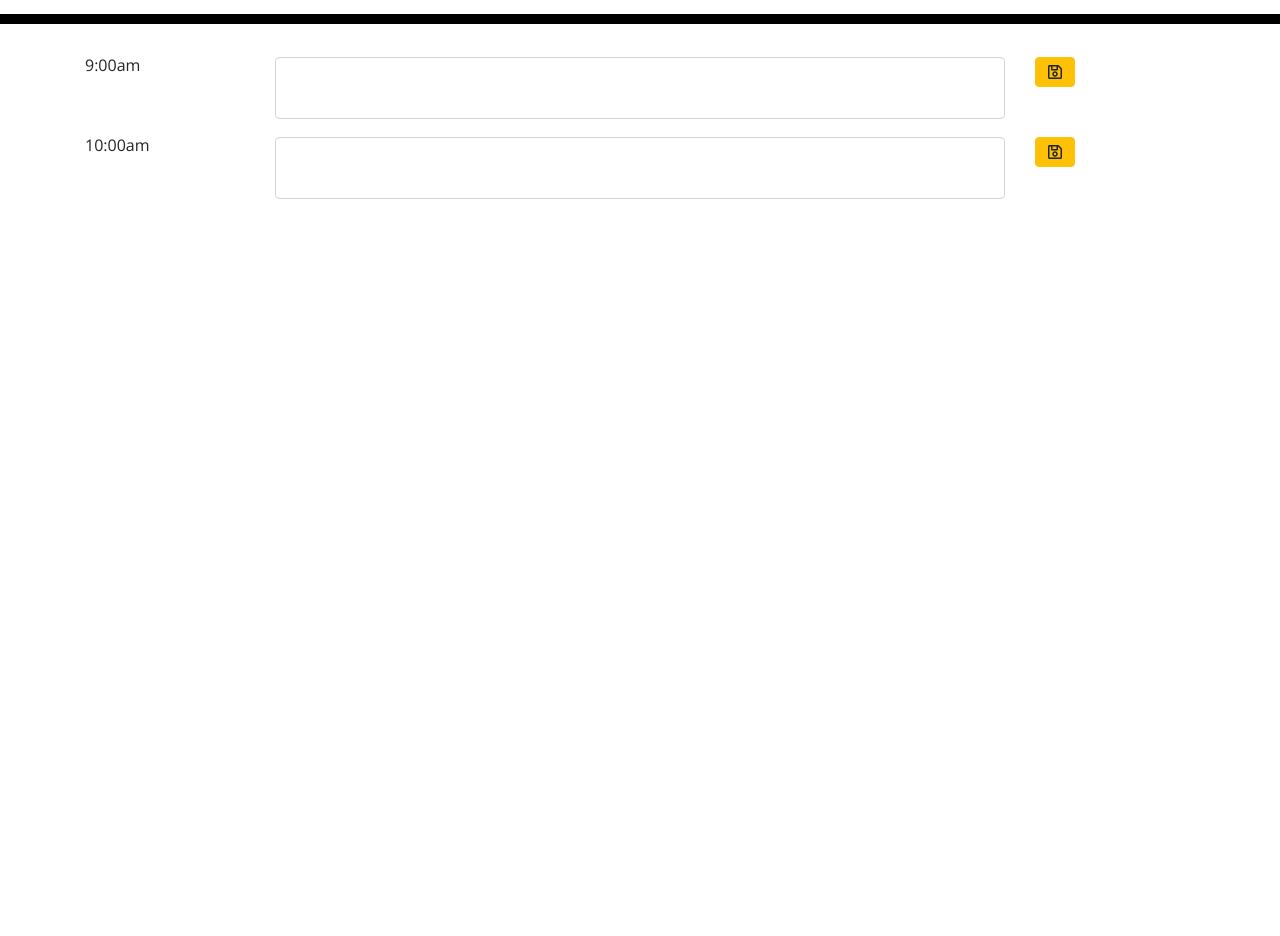
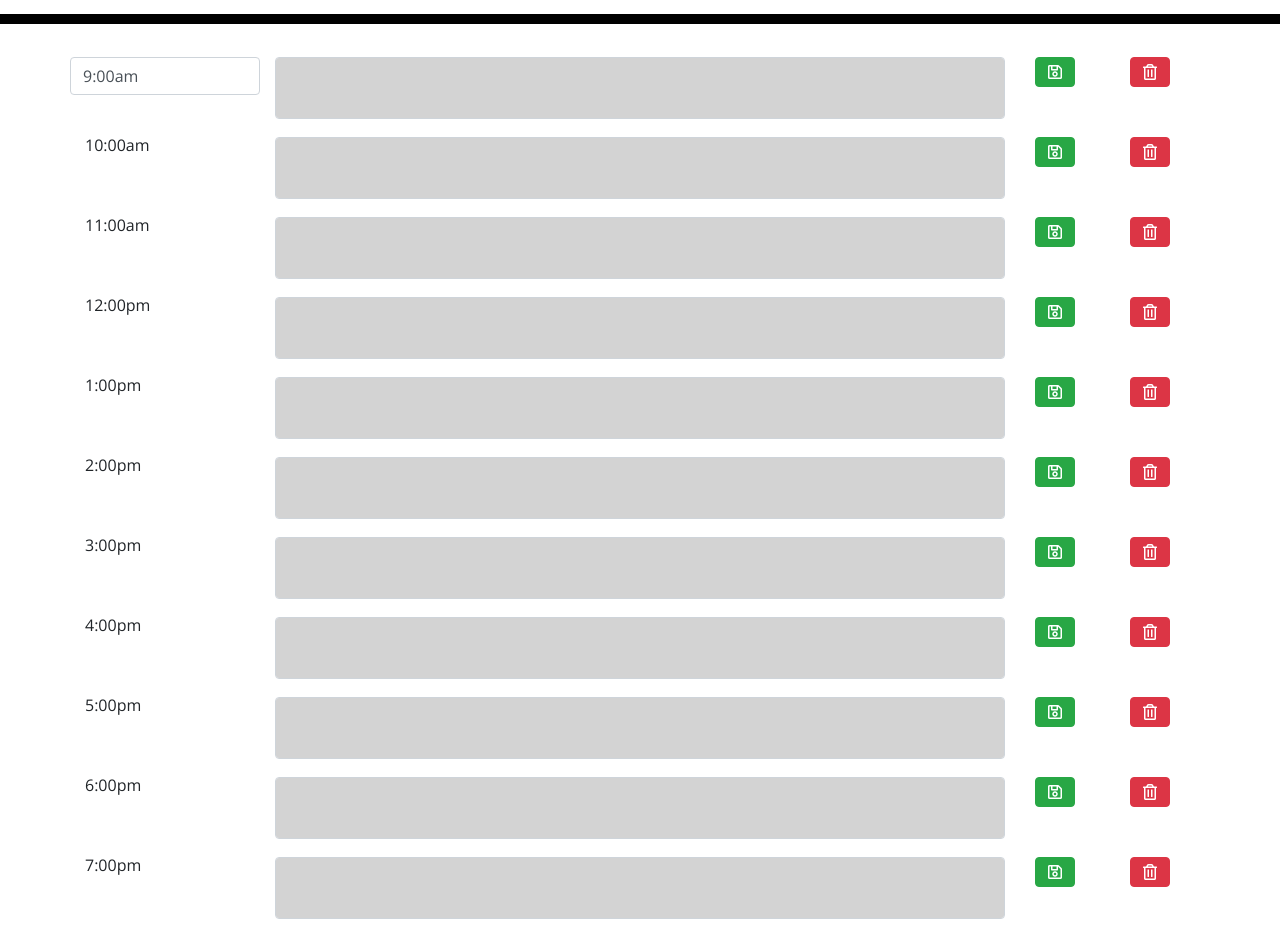
Before and after one commit to cmoss703/daily-planner, a plain HTML site: page index.html in a window 1280 px wide. Shown: the part 280-1216 px from the top of the page. Before the commit the page ends 800 px from the top, so only its background shows below. Drawn offline with nearby package versions, Linux system fonts and the light colour scheme.

Commit message:
made all time blocks and function to colorize based on current time

```diff
--- a/index.html
+++ b/index.html
@@ -33,15 +33,82 @@
     <div class="container">
       <!-- Timeblocks go here -->
       <div class="row">
-        <div class="col-md-2"><p>9:00am</p></div>
-        <div class="col-md-8"><textarea class="form-control" id="task-save9"></textarea></div>
-        <div class="col-md-2"><button class="btn btn-warning far fa-save" id="save9"></button></div>
+        <div class="col-md-2 form-control"><p>9:00am</p></div>
+        <div class="col-md-8"><textarea class="form-control" id="task-hour9"></textarea></div>
+        <div class="col-md-1"><button class="btn btn-success far fa-save" id="hour9"></button></div>
+        <div class="col-md-1"><button class="btn btn-danger far fa-trash-alt" id="clear9"></button></div>
       </div>
+
       <div class="row">
         <div class="col-md-2"><p>10:00am</p></div>
-        <div class="col-md-8"><textarea class="form-control" id="task10"></textarea></div>
-        <div class="col-md-2"><button class="btn btn-warning far fa-save" id="save10"></button></div>
+        <div class="col-md-8"><textarea class="form-control" id="task-hour10"></textarea></div>
+        <div class="col-md-1"><button class="btn btn-success far fa-save" id="hour10"></button></div>
+        <div class="col-md-1"><button class="btn btn-danger far fa-trash-alt" id="clear10"></button></div>
       </div>
+
+      <div class="row">
+        <div class="col-md-2"><p>11:00am</p></div>
+        <div class="col-md-8"><textarea class="form-control" id="task-hour11"></textarea></div>
+        <div class="col-md-1"><button class="btn btn-success far fa-save" id="hour11"></button></div>
+        <div class="col-md-1"><button class="btn btn-danger far fa-trash-alt" id="clear11"></button></div>
+      </div>
+
+      <div class="row">
+        <div class="col-md-2"><p>12:00pm</p></div>
+        <div class="col-md-8"><textarea class="form-control" id="task-hour12"></textarea></div>
+        <div class="col-md-1"><button class="btn btn-success far fa-save" id="hour12"></button></div>
+        <div class="col-md-1"><button class="btn btn-danger far fa-trash-alt" id="clear12"></button></div>
+      </div>
+
+      <div class="row">
+        <div class="col-md-2"><p>1:00pm</p></div>
+        <div class="col-md-8"><textarea class="form-control" id="task-hour13"></textarea></div>
+        <div class="col-md-1"><button class="btn btn-success far fa-save" id="hour13"></button></div>
+        <div class="col-md-1"><button class="btn btn-danger far fa-trash-alt" id="clear13"></button></div>
+      </div>
+
+      <div class="row">
+        <div class="col-md-2"><p>2:00pm</p></div>
+        <div class="col-md-8"><textarea class="form-control" id="task-hour14"></textarea></div>
+        <div class="col-md-1"><button class="btn btn-success far fa-save" id="hour14"></button></div>
+        <div class="col-md-1"><button class="btn btn-danger far fa-trash-alt" id="clear14"></button></div>
+      </div>
+
+      <div class="row">
+        <div class="col-md-2"><p>3:00pm</p></div>
+        <div class="col-md-8"><textarea class="form-control" id="task-hour15"></textarea></div>
+        <div class="col-md-1"><button class="btn btn-success far fa-save" id="hour15"></button></div>
+        <div class="col-md-1"><button class="btn btn-danger far fa-trash-alt" id="clear15"></button></div>
+      </div>
+
+      <div class="row">
+        <div class="col-md-2"><p>4:00pm</p></div>
+        <div class="col-md-8"><textarea class="form-control" id="task-hour16"></textarea></div>
+        <div class="col-md-1"><button class="btn btn-success far fa-save" id="hour16"></button></div>
+        <div class="col-md-1"><button class="btn btn-danger far fa-trash-alt" id="clear16"></button></div>
+      </div>
+
+      <div class="row">
+        <div class="col-md-2"><p>5:00pm</p></div>
+        <div class="col-md-8"><textarea class="form-control" id="task-hour17"></textarea></div>
+        <div class="col-md-1"><button class="btn btn-success far fa-save" id="hour17"></button></div>
+        <div class="col-md-1"><button class="btn btn-danger far fa-trash-alt" id="clear17"></button></div>
+      </div>
+
+      <div class="row">
+        <div class="col-md-2"><p>6:00pm</p></div>
+        <div class="col-md-8"><textarea class="form-control" id="task-hour18"></textarea></div>
+        <div class="col-md-1"><button class="btn btn-success far fa-save" id="hour18"></button></div>
+        <div class="col-md-1"><button class="btn btn-danger far fa-trash-alt" id="clear18"></button></div>
+      </div>
+
+      <div class="row">
+        <div class="col-md-2"><p>7:00pm</p></div>
+        <div class="col-md-8"><textarea class="form-control" id="task-hour19"></textarea></div>
+        <div class="col-md-1"><button class="btn btn-success far fa-save" id="hour19"></button></div>
+        <div class="col-md-1"><button class="btn btn-danger far fa-trash-alt" id="clear19"></button></div>
+      </div>
+
     </div>
 
     <script src="https://cdnjs.cloudflare.com/ajax/libs/jquery/3.2.1/jquery.min.js"></script>
--- a/script.js
+++ b/script.js
@@ -5,18 +5,58 @@ $(document).ready(function () {
     currentTime();
     setInterval(function () {
         currentTime();
-    }, 1000)
-});
+    }, 1000);
 
 
-$('button').on('click', function () {
+$(".btn-success").on("click", function () {
 
     var saveID = $(this).attr("id");
     var taskID = "task-" + saveID;
 
-    console.log(taskID)
+    console.log(taskID);
 
-        const savedInput = $(`#input-${timeBlock}`).val();
-        localStorage.setItem(timeBlock, userData);
+    // var userData = taskID.valueOf();
+
+    // var savedText = localStorage.setItem(savedText, userData);
 
 });
+
+$(".btn-danger").on("click", function() {
+
+    var clearID = $(this).attr("id");
+    var taskID = "#task-hour" + clearID.substring(5 , 7);
+
+    console.log(taskID);
+
+    $(taskID).text('');
+
+});
+
+function timePast() {
+
+    var hour = moment().hours();
+
+    for (var i = 9; i < 20; i++) {
+
+        var eachHour = $("#task-hour" + [i])
+
+        if (hour > i) {
+
+            eachHour.addClass("past");
+
+        } else if (hour === i) {
+
+            eachHour.addClass("present")
+
+        } else {
+
+            eachHour.addClass("future")
+
+        };
+    }
+
+};
+
+timePast();
+
+});
```
